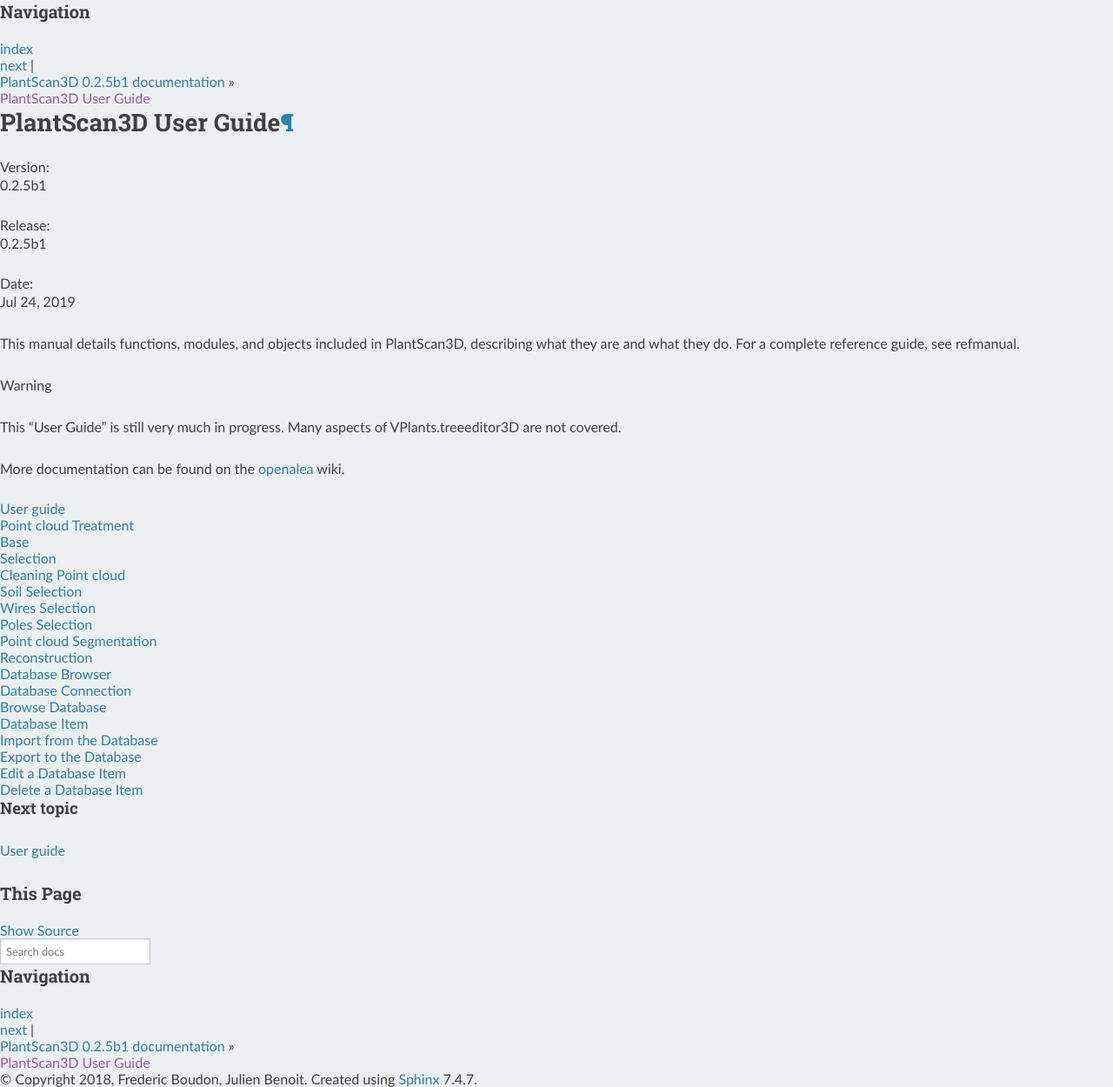
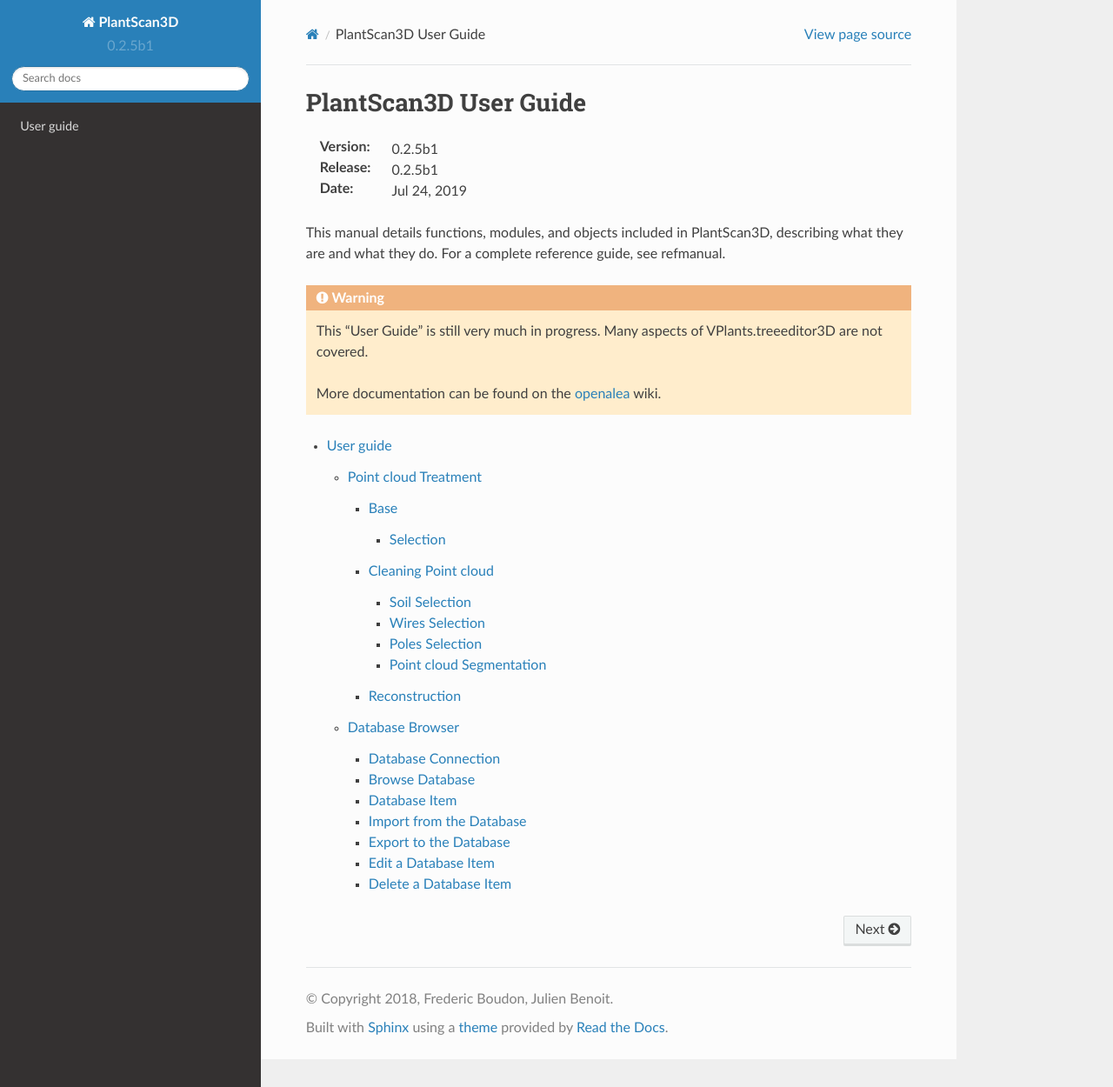
Before and after one commit to fredboudon/plantscan3d, a Sphinx documentation site: the page built from doc/source/index.rst, in a window 1280 px wide and 1250 px high. Shown: the whole window at 87% size. Built offline with Sphinx 7.4.7 and the Read the Docs theme 2.0.0, drawn with Linux system fonts in a browser that asks for light colours; the version number is read from the project's files by our own code.

Commit message:
test theme conflict

```diff
--- a/doc/source/conf.py
+++ b/doc/source/conf.py
@@ -117,7 +117,7 @@
 # a list of builtin themes.
 #
 html_theme = "sphinx_rtd_theme"
-html_theme_path = ["_themes"]
+#html_theme_path = ["_themes"]
 
 # Theme options are theme-specific and customize the look and feel of a theme
 # further.  For a list of options available for each theme, see the
```
